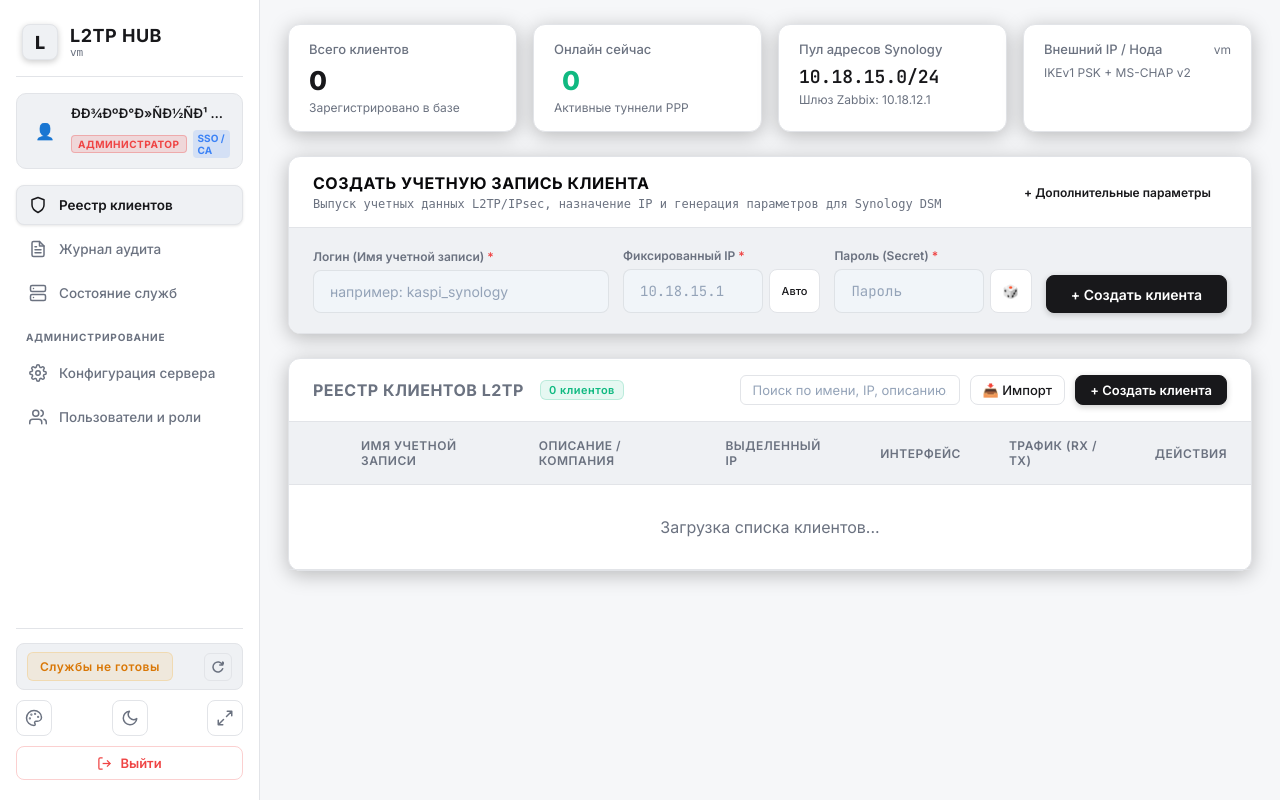
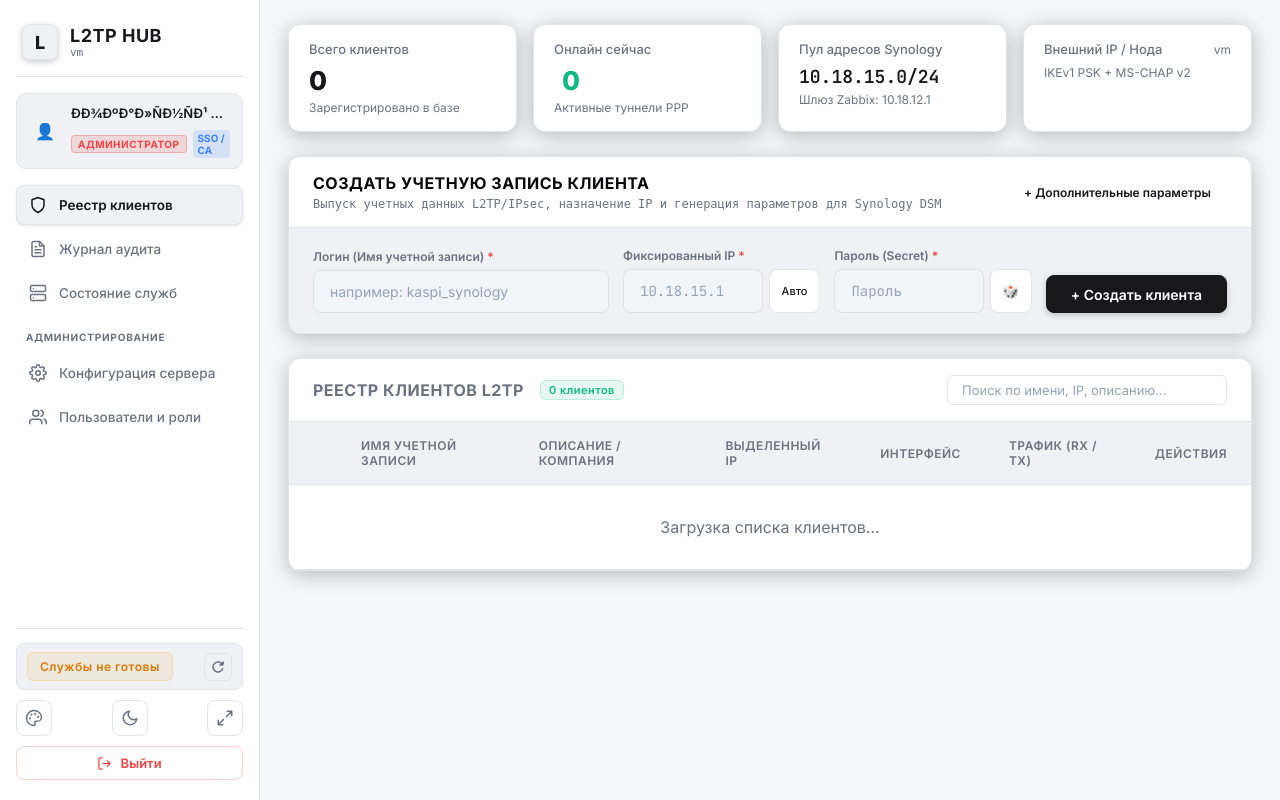
Before and after one commit to Ttolyanich/l2tp-web, a Flask app: page / in a window 1280 px wide. Run offline with Flask 3, Linux system fonts and the light colour scheme; the visitor is signed in with stand-in values (Sample User, id 1); data that the repository does not hold is empty; parts of the project's set-up code (start-up, migrations or seed data) failed here and were passed over.

Commit message:
Remove duplicate create client button and move import to server config

```diff
--- a/templates/index.html
+++ b/templates/index.html
@@ -299,16 +299,8 @@
                             <span id="clientCounterBadge" class="service-status-badge status-active" style="padding: 2px 8px; font-size: 11px;">0 клиентов</span>
                         </div>
 
-                        <div style="display: flex; gap: 10px; align-items: center; flex-wrap: wrap;">
-                            <div class="search-wrapper">
-                                <input type="text" id="searchInput" oninput="filterClients()" placeholder="Поиск по имени, IP, описанию..." style="background: var(--bg-card); color: var(--text-main); border: 1px solid var(--border-color); border-radius: 6px; padding: 6px 12px; font-size: 13px;">
-                            </div>
-                            <button type="button" class="btn-secondary" onclick="openImportModal()" style="font-size: 13px; padding: 6px 12px;">
-                                📥 Импорт
-                            </button>
-                            <button type="button" class="btn-primary" onclick="openCreateClientModal()" style="font-size: 13px; padding: 6px 14px;">
-                                + Создать клиента
-                            </button>
+                        <div class="search-wrapper">
+                            <input type="text" id="searchInput" oninput="filterClients()" placeholder="Поиск по имени, IP, описанию..." style="background: var(--bg-card); color: var(--text-main); border: 1px solid var(--border-color); border-radius: 6px; padding: 6px 14px; font-size: 13px; min-width: 280px;">
                         </div>
                     </div>
 
@@ -372,9 +364,14 @@
                             <h2 class="header-title uppercase-accent" style="font-size: 16px; font-weight: 700; margin: 0;">Конфигурация сервера L2TP & IPsec</h2>
                             <p class="header-subtitle font-mono" style="font-size: 12px; color: var(--text-muted); margin: 4px 0 0 0;">Сетевые параметры, туннель, параметры IPsec, PPP и маршрутизация Zabbix</p>
                         </div>
-                        <button type="button" onclick="loadServerConfigForm()" class="btn-service-restart" style="width: auto; padding: 6px 12px; font-size: 12px; display: inline-flex; align-items: center; gap: 6px;" title="Сбросить к текущим настройкам">
-                            ↺ Сбросить
-                        </button>
+                        <div style="display: flex; gap: 10px; align-items: center;">
+                            <button type="button" onclick="openImportModal()" class="btn-secondary" style="font-size: 12px; padding: 6px 14px; display: inline-flex; align-items: center; gap: 6px;">
+                                📥 Импорт клиентов (chap-secrets)
+                            </button>
+                            <button type="button" onclick="loadServerConfigForm()" class="btn-service-restart" style="width: auto; padding: 6px 12px; font-size: 12px; display: inline-flex; align-items: center; gap: 6px;" title="Сбросить к текущим настройкам">
+                                ↺ Сбросить
+                            </button>
+                        </div>
                     </div>
 
                     <div class="card-body" style="display: flex; flex-direction: column; gap: 24px; padding: 24px;">
```
